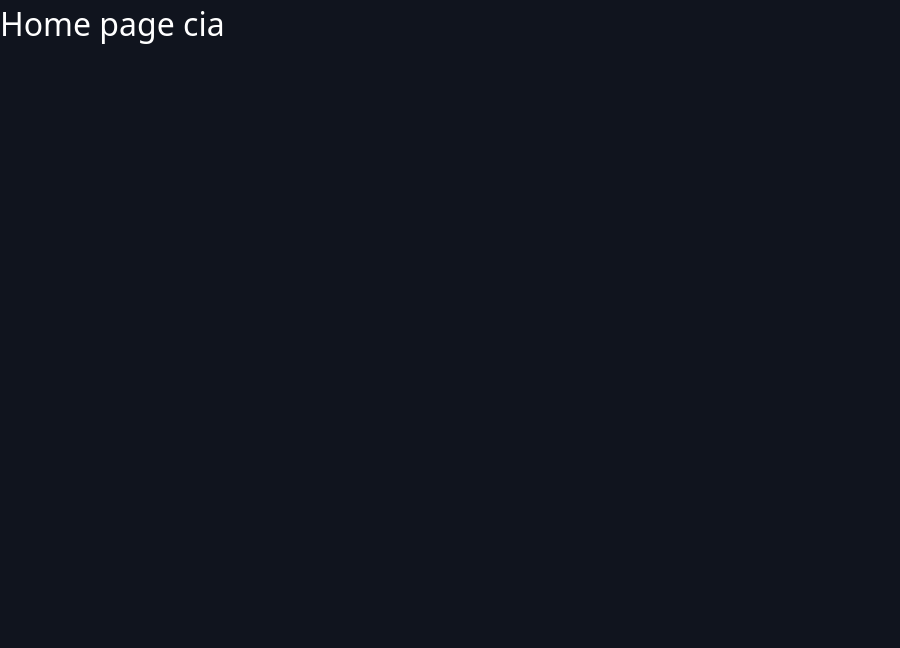
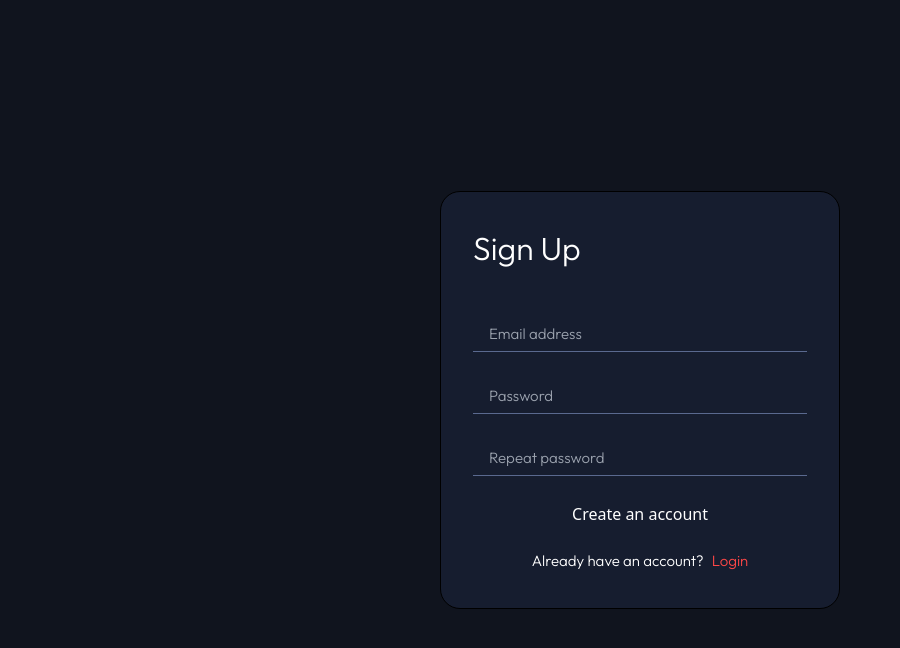
Before and after one commit to AusteId/entertainment-web-app, a React (Vite) app: page / in a window 1280 px wide. Shown: the top 648 px of the page, without its empty margins (0-900 px from the left). Built offline with nearby package versions, Linux system fonts and the light colour scheme.

Commit message:
Add style for SignUp component

```diff
--- a/src/components/SignUpForm.jsx
+++ b/src/components/SignUpForm.jsx
@@ -2,16 +2,25 @@
 
 const SignUpForm = () => {
     return (
-        <section className="grid border rounded-[1.25rem] bg-darkBlue w-[25rem] h-[26.125rem]">
-            <h1 className="text-white">Sign Up</h1>
-            <form className="grid">
-                <input type="text" placeholder="Email address"/>
-                <input type="password" placeholder="Password"/>
-                <input type="password" placeholder="Repeat password"/>
-                <button className="text-white">Create an account</button>
-            </form>
-            <p className="text-white">Already have an account?<span><a href="#"></a></span></p>
-        </section>
+        < div className=" flex justify-center min-h-screen flex items-center">
+            <section className="grid border rounded-[1.25rem] bg-darkBlue w-[25rem] h-[26.125rem]">
+                <h1 className="text-white font-light text-hl font-outfit pt-[2rem] pl-[2rem] pb-[2.5rem]">Sign Up</h1>
+                <form className="grid">
+                    <div className="px-[2rem] pb-[1.5rem]">
+                        <input type="text" placeholder="Email address" className="bg-darkBlue border-b border-lightBlue w-full placeholder:font-outfit placeholder:font-light placeholder:text-bm h-[2.3125rem] pl-[1rem] placeholder:leading-[1.5] py-[0.25rem]" />
+                    </div>
+                    <div className="px-[2rem] pb-[1.5rem]">
+                        <input type="password" placeholder="Password" className="bg-darkBlue border-b border-lightBlue w-full placeholder:font-outfit placeholder:font-light placeholder:text-bm h-[2.3125rem] pl-[1rem]" />
+                    </div>
+                    <div className="px-[2rem] pb-[1.5rem]">
+                        <input type="password" placeholder="Repeat password" className="bg-darkBlue border-b border-lightBlue w-full placeholder:font-outfit placeholder:font-light placeholder:text-bm h-[2.3125rem] pl-[1rem]" /> </div>
+                    <button className="text-white pb-[1.5rem]">Create an account</button>
+                </form>
+                <div className="inline-block text-center pb-[2rem]">
+                    <p className="text-white text-bm font-outfit font-light">Already have an account?<span className="text-red pl-[0.5rem] font-outfit"><a href="#">Login</a></span></p>
+                </div>
+            </section>
+        </div>
     );
 }
 
--- a/src/pages/HomePage.jsx
+++ b/src/pages/HomePage.jsx
@@ -1,7 +1,10 @@
+import SignUpForm from "../components/SignUpForm"
+
 export default function HomePage() {
   return (
     <main>
-      <h1 className="heading-lg">Home page cia</h1>
+      {/* <h1 className="heading-lg">Home page cia</h1> */}
+      <SignUpForm/>
     </main>
   );
 }
```
